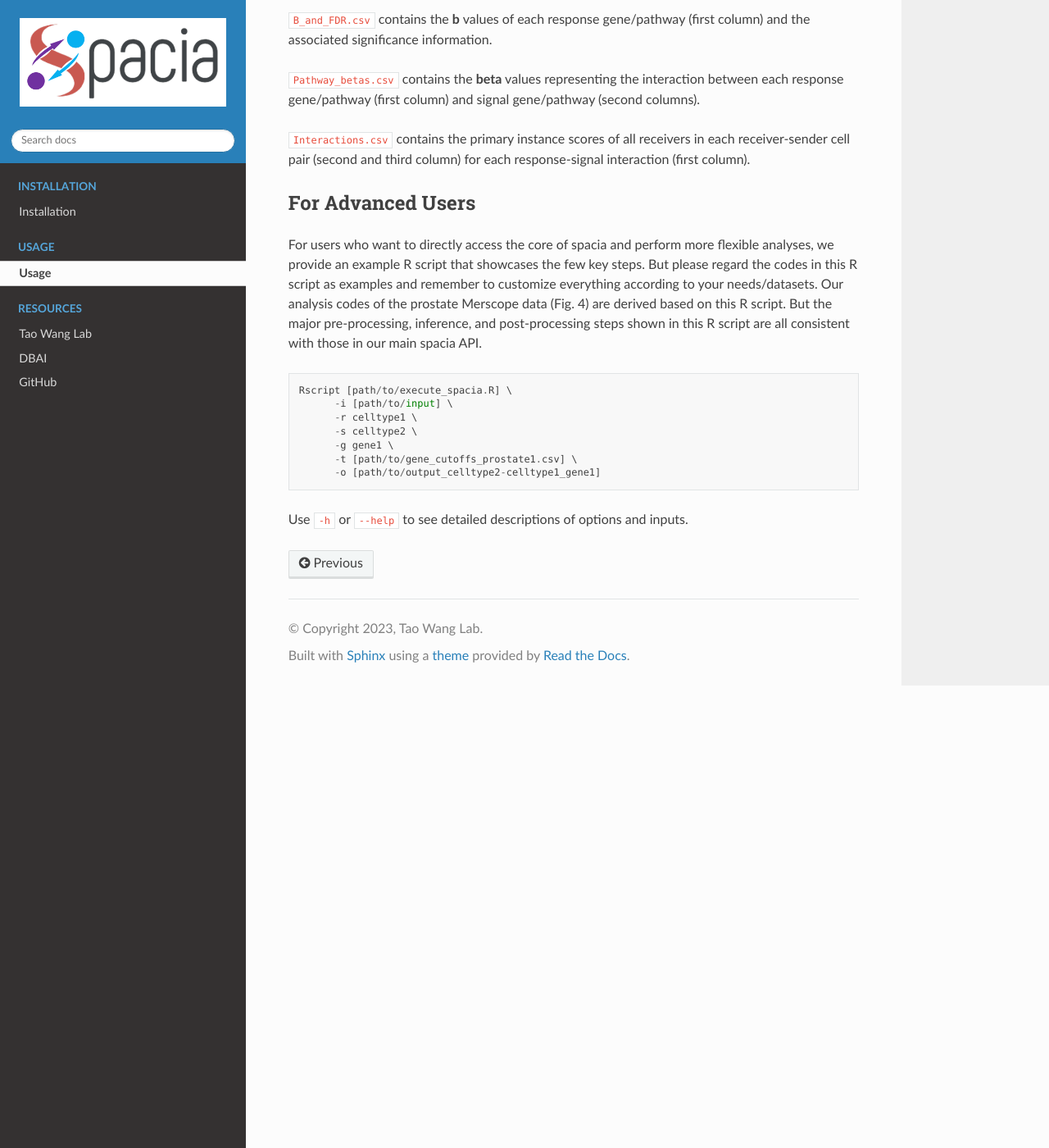
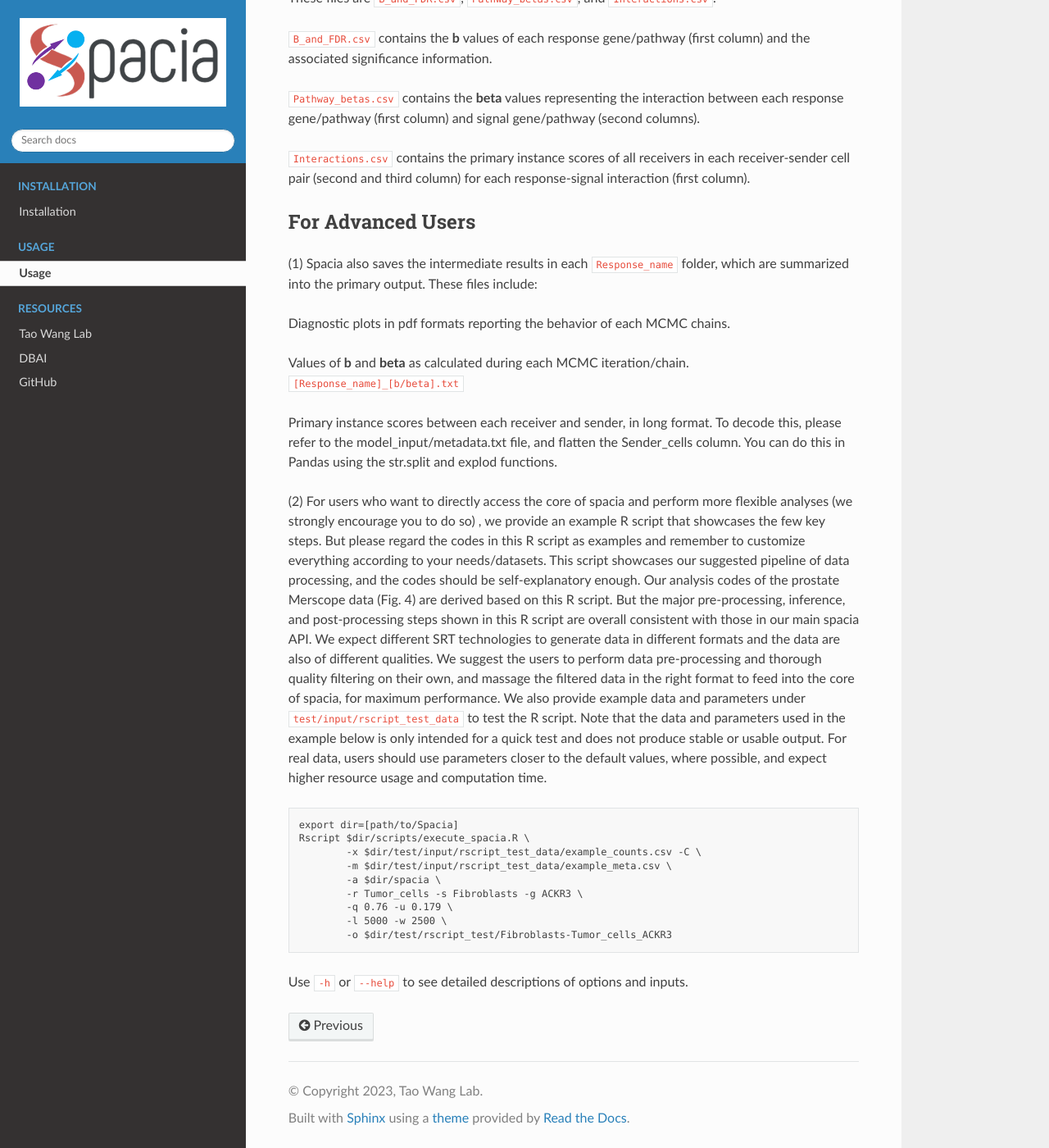
Before and after one commit to nickwfj123/spacia2022_doc, a Sphinx documentation site: the page built from docs/usage.rst, in a window 1280 px wide and 1400 px high, scrolled down 2839 px. Shown: the whole window at 82% size. Built offline with Sphinx 7.4.7 and the Read the Docs theme 2.0.0, drawn with Linux system fonts in a browser that asks for light colours; some of the changed text lies outside the part shown.

Commit message:
Update usage.rst

```diff
--- a/docs/usage.rst
+++ b/docs/usage.rst
@@ -63,7 +63,8 @@ Processing Interactant Expression
 ``--output_path``: Output folder for spacia.
 
 **Output file format**
-``Spacia.py`` will output intermediated results from the core R model saved in each [Response_named] folders, as well as a set of files containing a high level summary of the final results. These files are ``B_and_FDR.csv``, ``Pathway_betas.csv``, and ``Interactions.csv``.
+
+The primary output of Spacia is a set of files containing a high level summary of the final results. These files are ``B_and_FDR.csv``, ``Pathway_betas.csv``, and ``Interactions.csv``.
 
 ``B_and_FDR.csv`` contains the **b** values of each response gene/pathway (first column) and the associated significance information.
 
@@ -73,16 +74,28 @@ Processing Interactant Expression
 
 For Advanced Users
 ------
-For users who want to directly access the core of spacia and perform more flexible analyses, we provide an example R script that showcases the few key steps. But please regard the codes in this R script as examples and remember to customize everything according to your needs/datasets. Our analysis codes of the prostate Merscope data (Fig. 4) are derived based on this R script. But the major pre-processing, inference, and post-processing steps shown in this R script are all consistent with those in our main spacia API.
+(1)
+Spacia also saves the intermediate results in each ``Response_name`` folder, which are summarized into the primary output. These files include:
+
+Diagnostic plots in pdf formats reporting the behavior of each MCMC chains.
+
+Values of **b** and **beta** as calculated during each MCMC iteration/chain. ``[Response_name]_[b/beta].txt``
+
+Primary instance scores between each receiver and sender, in long format. To decode this, please refer to the model_input/metadata.txt file, and flatten the Sender_cells column. You can do this in Pandas using the str.split and explod functions.
+
+(2)
+For users who want to directly access the core of spacia and perform more flexible analyses (we strongly encourage you to do so) , we provide an example R script that showcases the few key steps. But please regard the codes in this R script as examples and remember to customize everything according to your needs/datasets. This script showcases our suggested pipeline of data processing, and the codes should be self-explanatory enough. Our analysis codes of the prostate Merscope data (Fig. 4) are derived based on this R script. But the major pre-processing, inference, and post-processing steps shown in this R script are overall consistent with those in our main spacia API. We expect different SRT technologies to generate data in different formats and the data are also of different qualities. We suggest the users to perform data pre-processing and thorough quality filtering on their own, and massage the filtered data in the right format to feed into the core of spacia, for maximum performance. We also provide example data and parameters under ``test/input/rscript_test_data`` to test the R script. Note that the data and parameters used in the example below is only intended for a quick test and does not produce stable or usable output. For real data, users should use parameters closer to the default values, where possible, and expect higher resource usage and computation time.
 
 ::
 
-  Rscript [path/to/execute_spacia.R] \
-	-i [path/to/input] \
-	-r celltype1 \
-	-s celltype2 \
-	-g gene1 \
-	-t [path/to/gene_cutoffs_prostate1.csv] \
-	-o [path/to/output_celltype2-celltype1_gene1]
+  export dir=[path/to/Spacia]
+  Rscript $dir/scripts/execute_spacia.R \
+	  -x $dir/test/input/rscript_test_data/example_counts.csv -C \
+	  -m $dir/test/input/rscript_test_data/example_meta.csv \
+	  -a $dir/spacia \
+	  -r Tumor_cells -s Fibroblasts -g ACKR3 \
+	  -q 0.76 -u 0.179 \
+	  -l 5000 -w 2500 \
+	  -o $dir/test/rscript_test/Fibroblasts-Tumor_cells_ACKR3
 
 Use ``-h`` or ``--help`` to see detailed descriptions of options and inputs.
```
